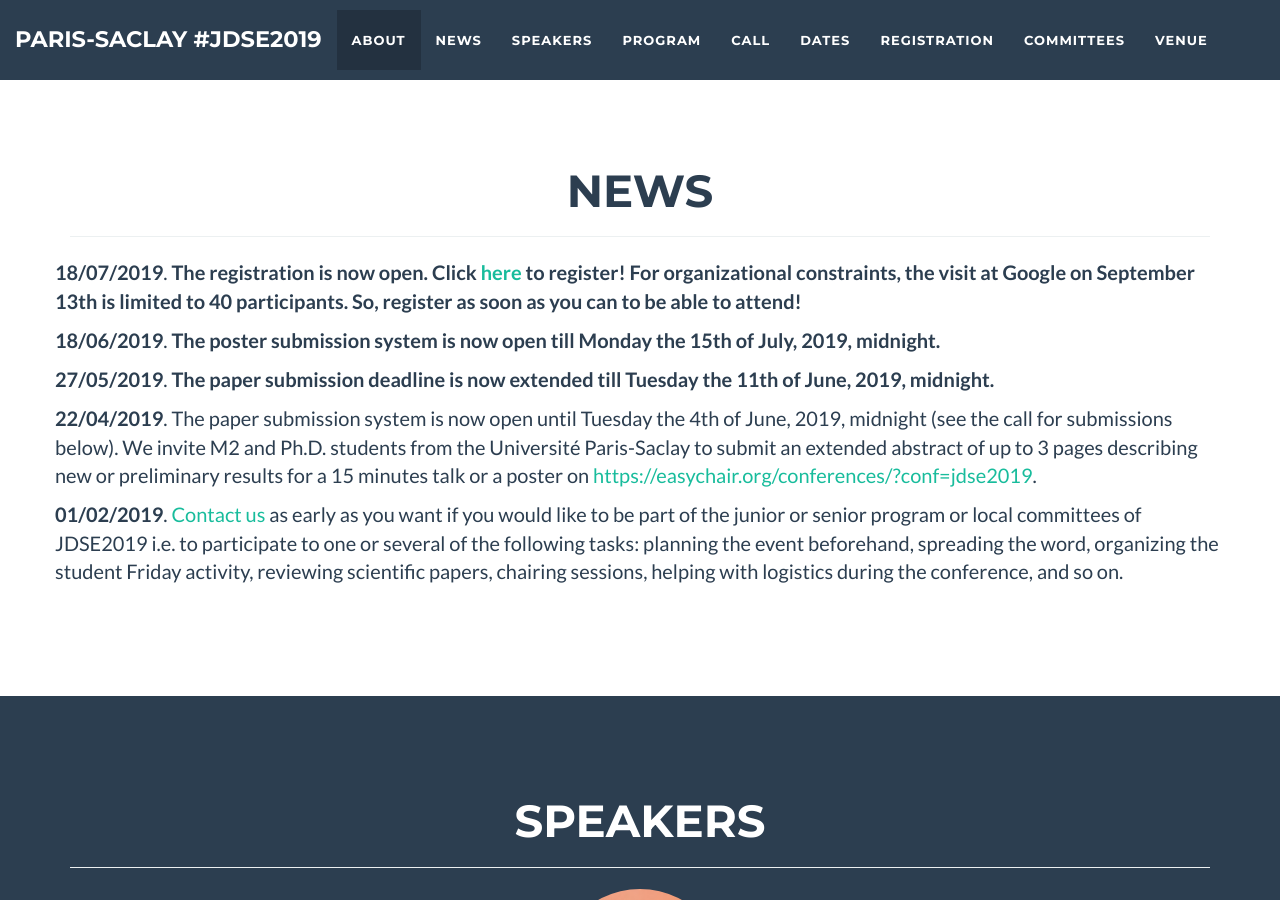
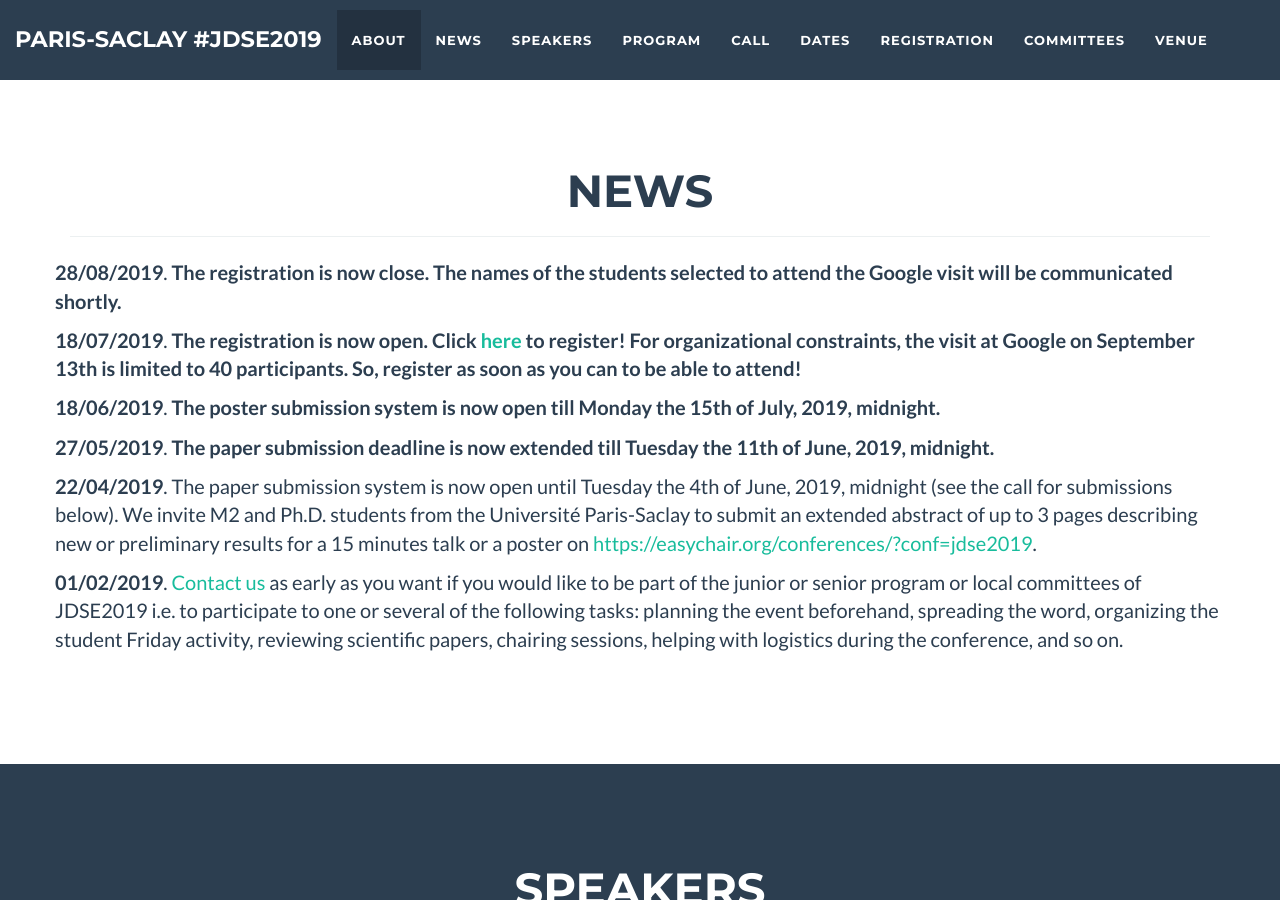
Before and after one commit to jdse-paris/jDSE2019, a Jekyll site: the page built from index.html, in a window 1280 px wide and 900 px high, scrolled down 1676 px. Built offline with Jekyll 4.4.1, drawn with Linux system fonts in a browser that asks for light colours.

Commit message:
Update news.html

```diff
--- a/_includes/news.html
+++ b/_includes/news.html
@@ -31,6 +31,9 @@
 		  {% endfor %}
 	      </p>
 	      <br>  -->
+	      <p>
+		      <b>28/08/2019</b>. <b>The registration is now close. The names of the students selected to attend the Google visit will be communicated shortly.</b>
+	      </p>
               <p>
 		      <b>18/07/2019</b>. <b>The registration is now open. Click <a href="https://forms.gle/vbsi4Un7xjZPghNn9">here</a> to register! For organizational constraints, the visit at Google on September 13th is limited to 40 participants. So, register as soon as you can to be able to attend!</b>
 	      </p>
```
